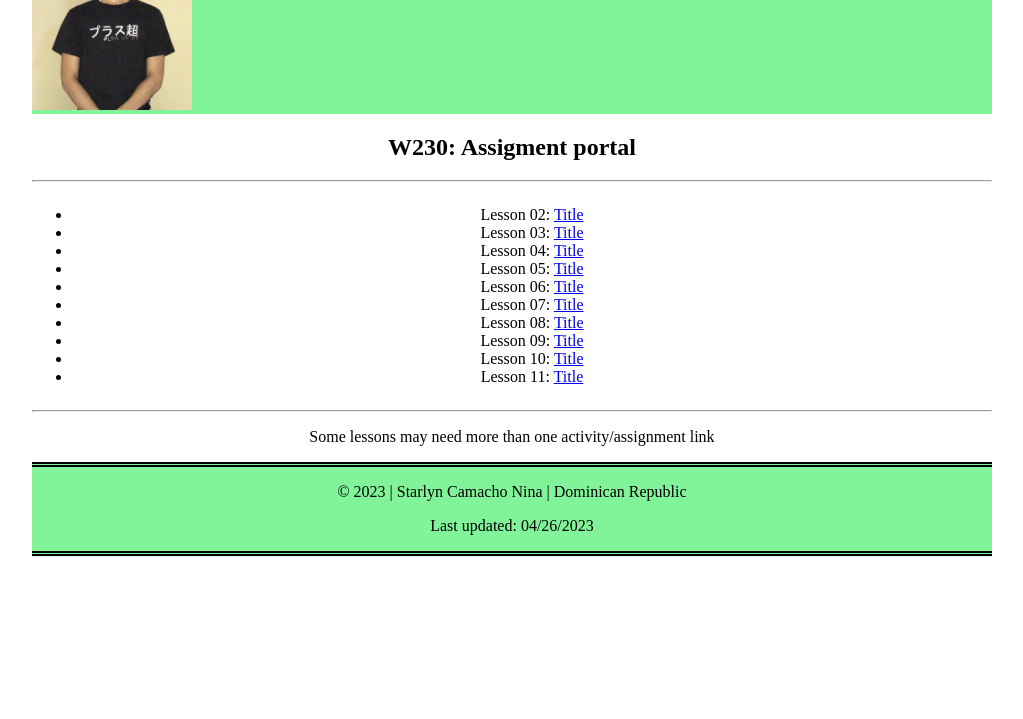
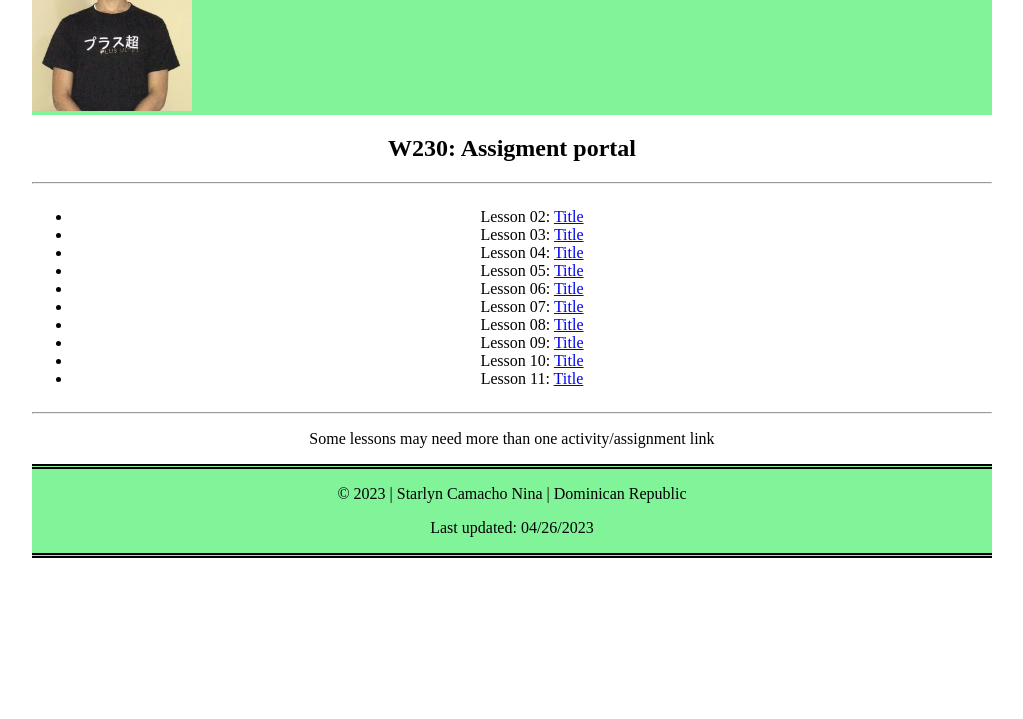
Before and after one commit to Starlyncn/wdd230, a plain HTML site: page index.html in a window 1280 px wide. Shown: the part 81-800 px from the top of the page, without its empty margins (128-1151 px from the left). Drawn offline with Linux system fonts and the light colour scheme.

Commit message:
F Commit

```diff
--- a/index.html
+++ b/index.html
@@ -12,7 +12,7 @@
   <div class="content">
     <header>
       <div>
-        <img src="images/Starlyn.jpg" width="160" alt="Starlyn Camacho">
+        <img src="images/Starlyn1.jpg" width="160" alt="Starlyn Camacho">
       </div>
       <h1>Starlyn Camacho Nina</h1>
     </header>
```
Also changed, not shown: images/Starlyn1.jpg (added).
